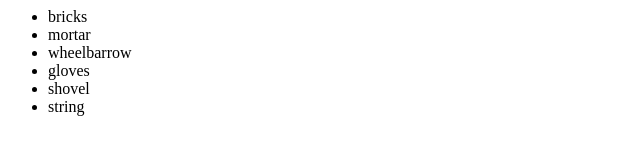
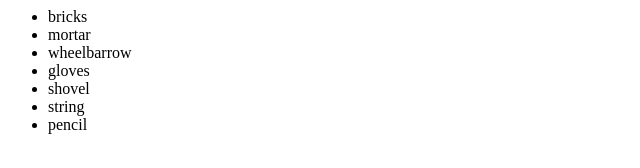
Before and after one commit to garykaufman/gitTutorialTest, a plain HTML site: page index.html in a window 1280 px wide. Shown: the full height of the page, 0-640 px from the left. Drawn offline with Linux system fonts and the light colour scheme.

Commit message:
added extra line to index.html

```diff
--- a/index.html
+++ b/index.html
@@ -8,6 +8,7 @@
 				<li>gloves</li>
 				<li>shovel</li>
 				<li>string</li>
+				<li>pencil</li>
 			</ul>
 		</div>
 	</body>
```
